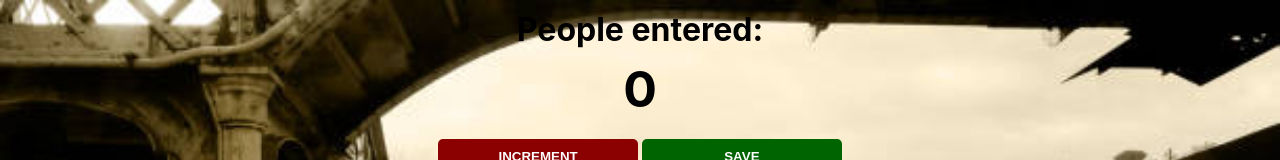
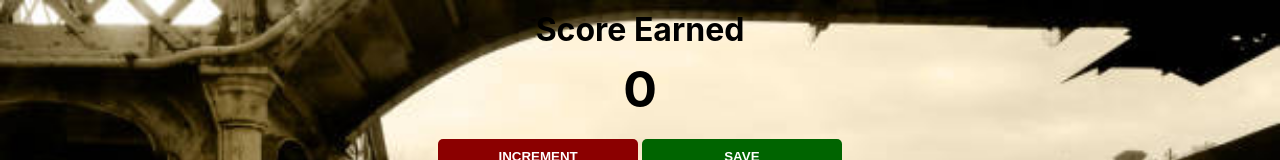
Before and after one commit to chetandude/scoreboard, a plain HTML site: page index.html in a window 1280 px wide. Shown: the top 160 px of the page. Drawn offline with Linux system fonts and the light colour scheme.

Commit message:
Update index.html
I just changed the name

```diff
--- a/index.html
+++ b/index.html
@@ -3,7 +3,7 @@
         <link rel="stylesheet" href="index.css">
     </head>
     <body>
-        <h1>People entered:</h1>
+        <h1>Score Earned</h1>
         <h2 id="count-el">0</h2>
         <button id="increment-btn" onclick="increment()">INCREMENT</button>
         <button id="save-btn" onclick="save()">SAVE</button>
```
